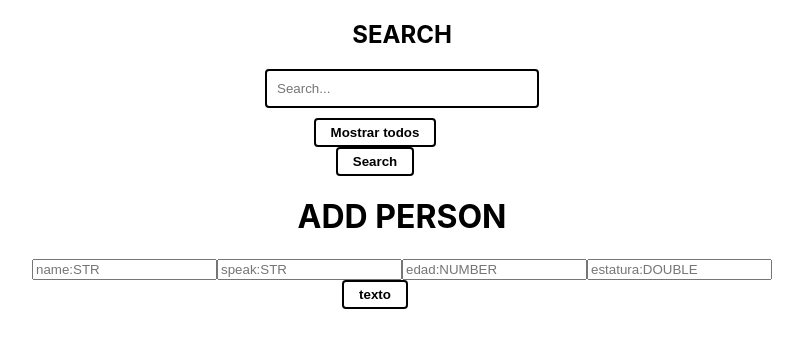
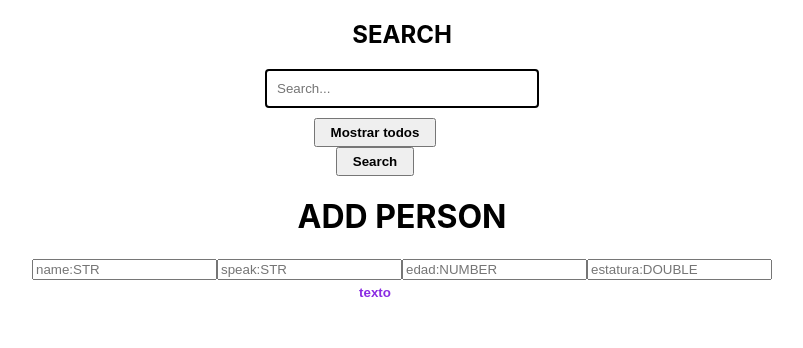
Before and after one commit to AlexLealInchcape/crud-front-app, a React (Create React App) app: page / in a window 1280 px wide. Shown: the top 348 px of the page, without its empty margins (238-1041 px from the left). Built offline with nearby package versions, Linux system fonts and the light colour scheme.

Commit message:
add clsx and some demo styles in Button shared component

```diff
--- a/package.json
+++ b/package.json
@@ -6,6 +6,7 @@
     "@testing-library/jest-dom": "^5.16.5",
     "@testing-library/react": "^13.4.0",
     "@testing-library/user-event": "^13.5.0",
+    "clsx": "^1.2.1",
     "react": "^18.2.0",
     "react-dom": "^18.2.0",
     "react-scripts": "5.0.1",
--- a/src/components/atom/Button.jsx
+++ b/src/components/atom/Button.jsx
@@ -1,10 +1,18 @@
 import React from "react";
-import style from '../atom/button.module.css';
+import styles from '../atom/button.module.css';
+import clsx from 'clsx';
 
-const Button = ({ action, label }) => {
+const Button = ({ action, label, variant }) => {
     return (
         <div>
-            <button className={style.btn1} type="submit" onClick={action}>{label}</button>
+            <button className={
+              clsx({
+                [styles.button]: true,
+                [styles.text]: variant === 'text',
+                [styles.filled]: variant === 'filled',
+                [styles.outlined]: variant === 'outlined'
+               })
+            } type="submit" onClick={action}>{label}</button>
         </div>
     )
 }
--- a/src/components/atom/button.module.css
+++ b/src/components/atom/button.module.css
@@ -1,20 +1,24 @@
-.btn1 {
+.button {
     margin-right: 54px;
-    border: 2px solid black;
-    border-radius: 4px;
     padding: 5px 15px;
     font-weight: 900;
-    background-color: #fff;
 }
 
-.btn2 {
-    border: 2px solid black;
-    border-radius: 4px;
-    padding: 5px 15px;
-    font-weight: 900;
-    background-color: #fff;
+.text {
+    color: blueviolet;
+    border: initial;
+    background-color: initial;
 }
 
-.btn1:hover, .btn2:hover {
-    cursor: pointer;
+.outlined {
+    border-radius: 4px;
+    border: 2px solid black;
+    background-color: initial;
 }
+
+.filled {
+    border-radius: 4px;
+    border: 2px solid black;
+    background-color: blue;
+    color: white;
+}
--- a/src/components/molecules/addUpdate/AddUpdate.jsx
+++ b/src/components/molecules/addUpdate/AddUpdate.jsx
@@ -57,7 +57,7 @@ const AddUpdate = () => {
                         <input placeholder="speak:STR" defaultValue=''></input>
                         <input placeholder="edad:NUMBER" defaultValue=''></input>
                         <input placeholder="estatura:DOUBLE" defaultValue=''></input>
-                        <Button action={addUser} label='texto' />
+                        <Button action={addUser} label='texto' variant="text" />
                     </div>
                     :
                     <div>
```
Also changed, not shown: src/components/Button/Button.js (deleted, +0 -9 lines), 1 other file (tests, documents, lock files or other folders).
